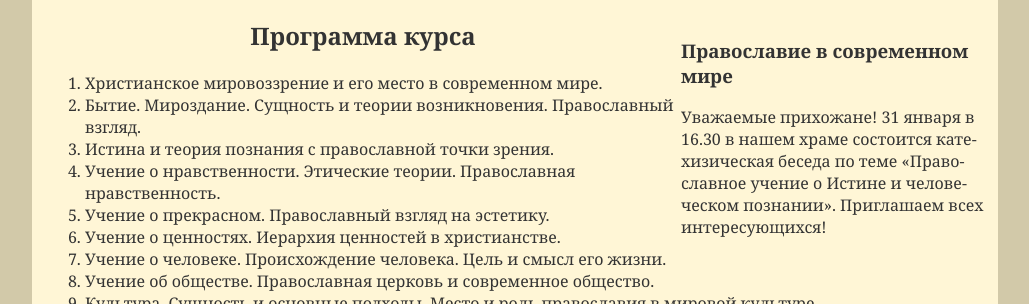
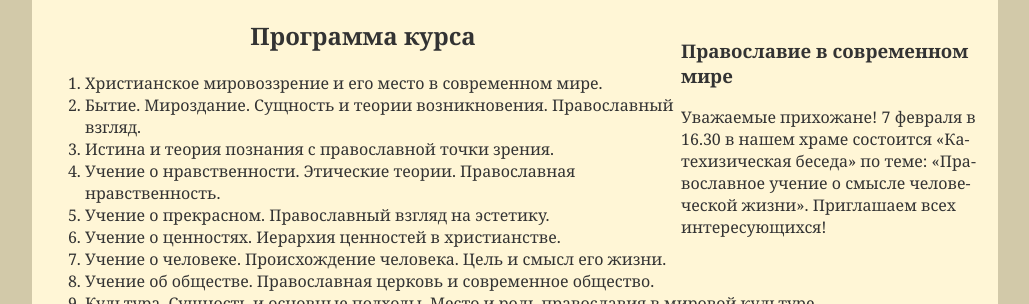
Before and after one commit to hramotradnoe/hramotradnoe.github.io, a Jekyll site: the page built from catechesis/index.html, in a window 1280 px wide. Shown: the part 317-621 px from the top of the page, without its empty margins (125-1154 px from the left). Built offline with Jekyll 4.4.1, drawn with Linux system fonts in a browser that asks for light colours.

Commit message:
изменен текст сообщения

```diff
--- a/_data/catechesis/ads.yml
+++ b/_data/catechesis/ads.yml
@@ -1,2 +1,2 @@
 - title       : Православие в современном мире
-  description : "Уважаемые прихожане! 31 января в 16.30 в нашем храме состоится катехизическая беседа по теме «Православное учение о Истине и человеческом познании». Приглашаем всех интересующихся!"
+  description : "Уважаемые прихожане! 7 февраля в 16.30 в нашем храме состоится «Катехизическая беседа» по теме: «Православное учение о смысле человеческой жизни». Приглашаем всех интересующихся!"
```
